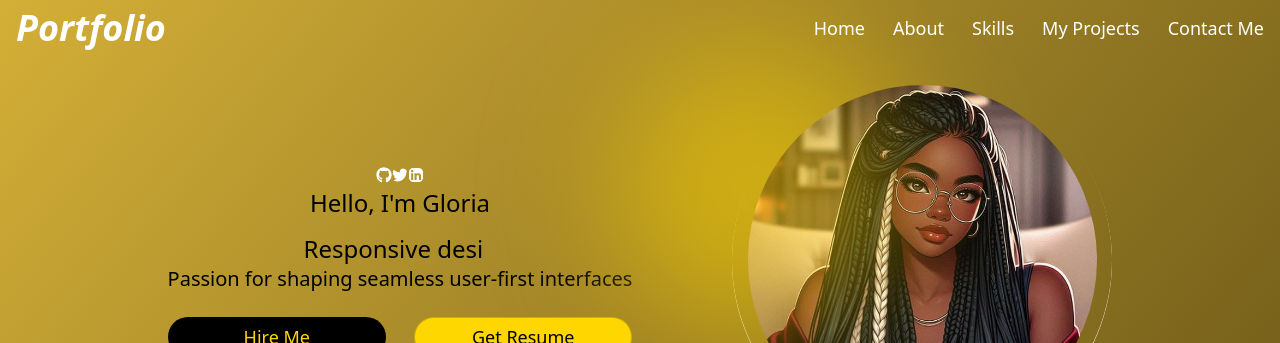
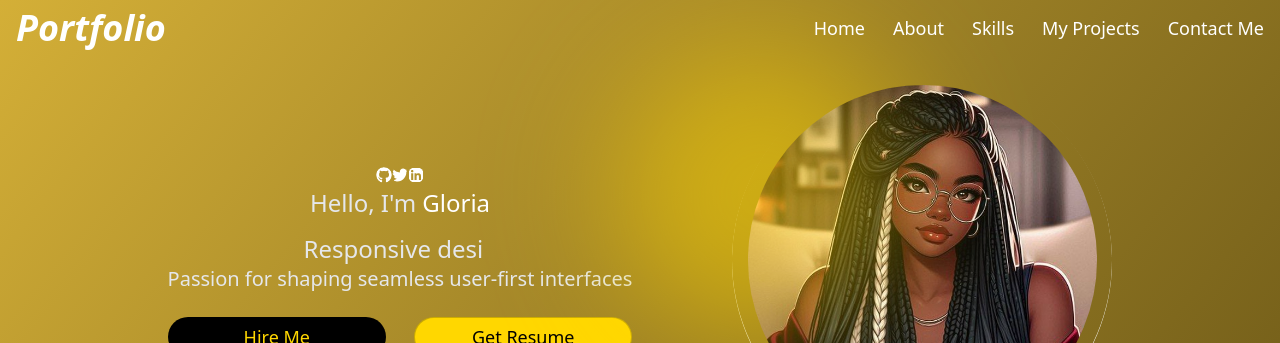
Before and after one commit to gloria2807/My-Portfolio-Site, a React (Vite) app: page / in a window 1280 px wide. Shown: the top 343 px of the page. Built offline with nearby package versions, Linux system fonts and the light colour scheme.

Commit message:
Uploaded files

```diff
--- a/src/Components/Contact/Contact.jsx
+++ b/src/Components/Contact/Contact.jsx
@@ -2,8 +2,8 @@ import React from 'react';
 
 const Contact = () => {
   return (
-    <section id='contact' data-aos='fade-up' data-aos-delay='300' className='min-h-screen overflow-hidden items-center p-6 wt-10 relative'>
-      <div className='p-8 sm:min-h-[400px] sm:grid sm:place-items-center'>
+    <section id='contact' data-aos='fade-up' data-aos-delay='300' className='min-h-screen overflow-hidden items-center relative'>
+      <div className='py-8 sm:min-h-[400px] sm:grid sm:place-items-center'>
         <div className='mb-6'>
         <h1 className='text-center text-amber-400 font-bold text-4xl'>Contact <span className='text-white'>Us</span></h1>
         </div>
--- a/src/Components/Home/Home.jsx
+++ b/src/Components/Home/Home.jsx
@@ -27,15 +27,15 @@ const Home = () => {
                 </div>
 
                 <div className="name text-2xl flex items-center justify-center">
-                    <span className='text-primary'>
+                    <span className='text-gray-200'>
                         {" "}Hello, I'm
-                        <span className='text-highlight'> Gloria</span>
+                        <span className='text-white'> Gloria</span>
                     </span>
                 </div>
 
 
                 <div className="role flex flex-col items-center justify-center">
-                    <span className='text-primary'>
+                    <span className='text-gray-200'>
                         {" "}
                         <h1 className='text-2xl font-cursive flex items-center justify-center'>
                             {" "}
```
